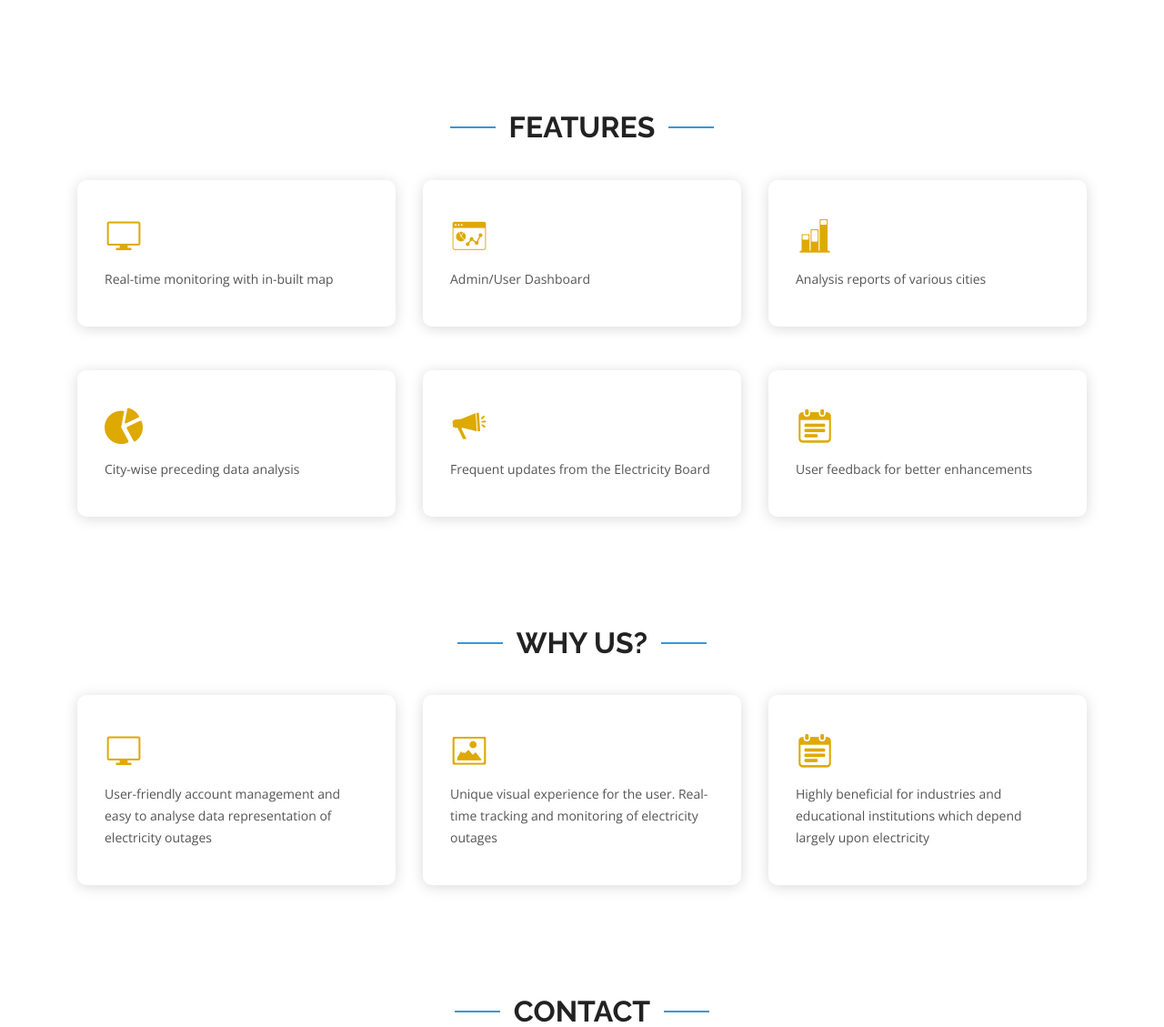
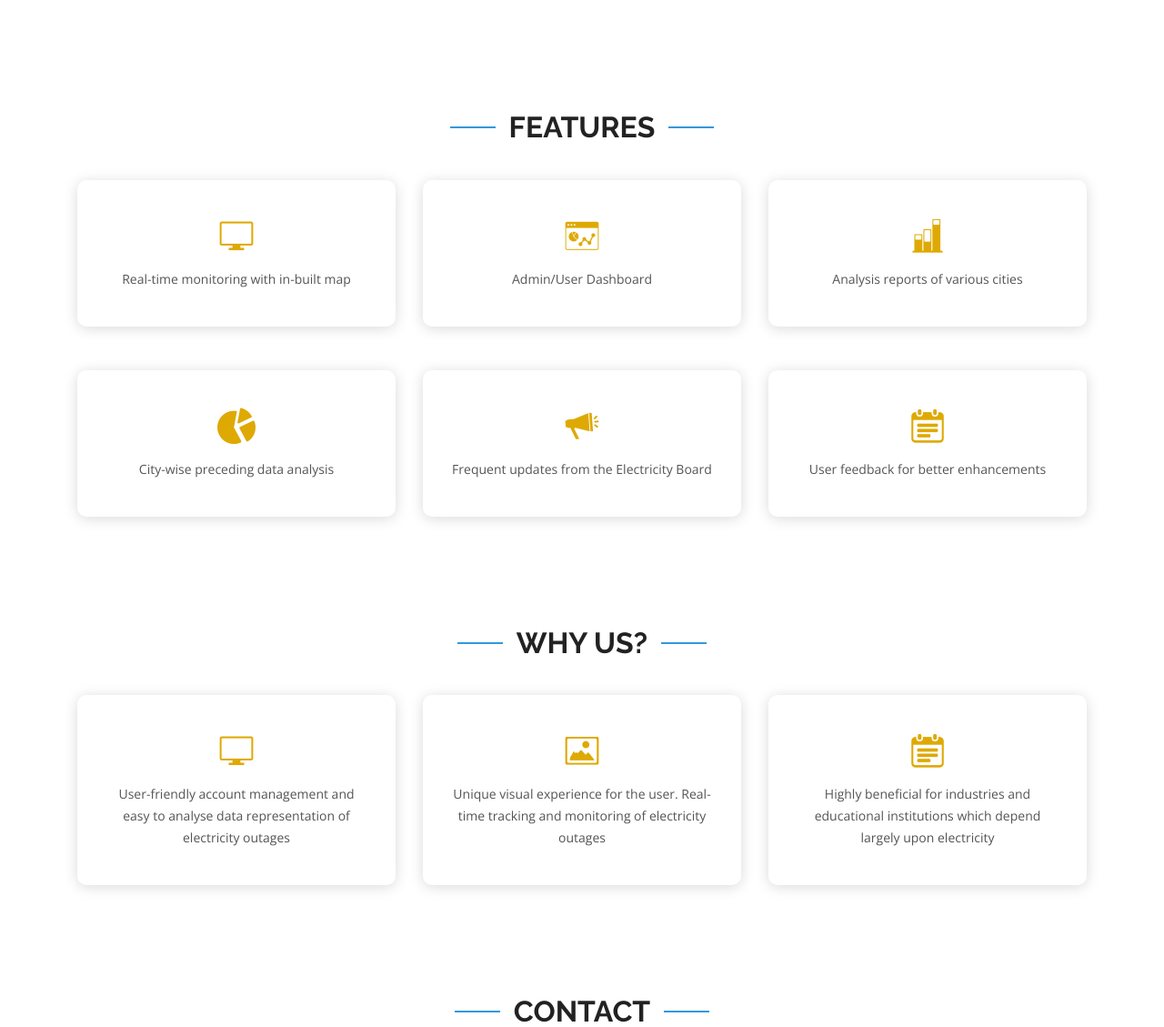
Before and after one commit to khannakshat7/Elektra, a Django app: page / in a window 1280 px wide. Shown: the part 1357-2486 px from the top of the page at 91% size. Run offline with Django 3.2, Linux system fonts and the light colour scheme; some libraries are stand-ins or nearby versions.

Commit message:
Improved the styling of feature section

```diff
--- a/static/style.css
+++ b/static/style.css
@@ -355,6 +355,7 @@ section {
 }
 
 .featured .icon-box i {
+  text-align: center;
   color: #DEA902;
   font-size: 42px;
   margin-bottom: 15px;
@@ -376,6 +377,7 @@ section {
   color: #545454;
   line-height: 24px;
   font-size: 14px;
+  text-align: center;
   margin-bottom: 0;
 }
 
--- a/templates/feedback.html
+++ b/templates/feedback.html
@@ -9,7 +9,7 @@
         body {
             font-family: 'Roboto', sans-serif;
             margin: 0;
-            pading: 0;
+            padding: 0;
         }
 
         form {
```
